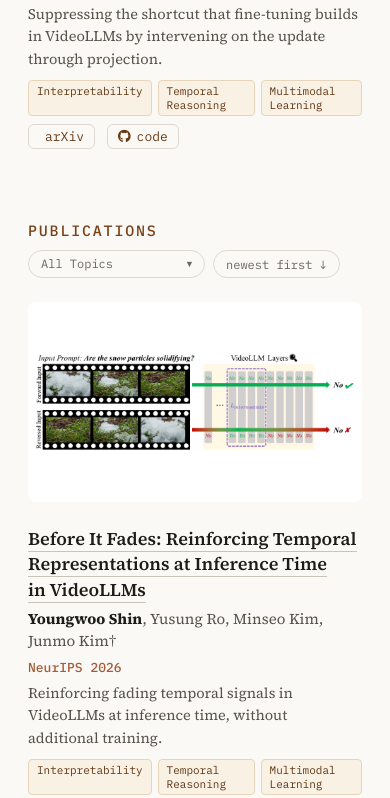
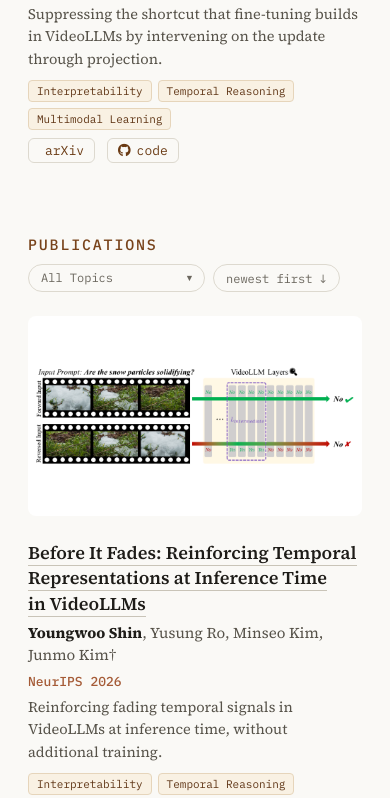
Before and after one commit to Youngwoo-git/Youngwoo-git.github.io, a plain HTML site: page index.html in a window 390 px wide. Shown: the part 1668-2466 px from the top of the page. Drawn offline with nearby package versions, Linux system fonts and the light colour scheme; some icons are missing.

Commit message:
Keep paper tags on one line on mobile

```diff
--- a/index.html
+++ b/index.html
@@ -27,6 +27,8 @@
   a { color: oklch(0.4 0.085 55); text-decoration: none; border-bottom: 1px solid oklch(0.4 0.085 55 / 0.3); }
   a:hover { color: oklch(0.3 0.1 55); border-bottom-color: oklch(0.3 0.1 55); }
   ::selection { background: oklch(0.4 0.085 55 / 0.15); }
+  .pub-tags { flex-wrap: wrap; }
+  .pub-tags > span { white-space: nowrap; }
   @media (max-width: 720px) {
     article.pub-card { flex-direction: column !important; align-items: stretch !important; }
     article.pub-card > div:first-child { flex: none !important; width: 100% !important; height: 200px !important; margin-top: 0 !important; }
@@ -91,7 +93,7 @@
           <h3 style="margin: 0; font-size: 18px; font-weight: 600; line-height: 1.4; text-wrap: pretty"><a href="https://arxiv.org/abs/2611.25776" style="color: #1E1C18; border-bottom-color: #C9C4B8">Suppressing the Shortcut Hidden Behind the Gains of VideoLLM Fine-Tuning</a></h3>
           <p style="margin: 0; font-size: 15px; color: #57534A; line-height: 1.5"><strong style="color: #1E1C18">Youngwoo Shin</strong>, Jongsuk Kim&dagger;, Junmo Kim&dagger;</p>
           <p style="margin: 0; font-size: 14.5px; color: #57534A; line-height: 1.55; text-wrap: pretty">Suppressing the shortcut that fine-tuning builds in VideoLLMs by intervening on the update through projection.</p>
-          <div style="display: flex; gap: 6px; margin-top: 4px; font-family: 'IBM Plex Mono', monospace">
+          <div class="pub-tags" style="display: flex; gap: 6px; margin-top: 4px; font-family: 'IBM Plex Mono', monospace">
           <span style="border: 1px solid oklch(0.88 0.04 80); border-radius: 4px; padding: 3px 8px; font-size: 11px; background: oklch(0.96 0.02 80); color: oklch(0.38 0.075 55)">Interpretability</span><span style="border: 1px solid oklch(0.88 0.04 80); border-radius: 4px; padding: 3px 8px; font-size: 11px; background: oklch(0.96 0.02 80); color: oklch(0.38 0.075 55)">Temporal Reasoning</span><span style="border: 1px solid oklch(0.88 0.04 80); border-radius: 4px; padding: 3px 8px; font-size: 11px; background: oklch(0.96 0.02 80); color: oklch(0.38 0.075 55)">Multimodal Learning</span>
           </div>
           <div style="display: flex; gap: 12px; margin-top: 2px; font-family: 'IBM Plex Mono', monospace; font-size: 13px">
@@ -134,7 +136,7 @@
           <p style="margin: 0; font-size: 15px; color: #57534A; line-height: 1.5"><strong style="color: #1E1C18">Youngwoo Shin</strong>, Yusung Ro, Minseo Kim, Junmo Kim&dagger;</p>
           <p style="margin: 0; font-family: 'IBM Plex Mono', monospace; font-size: 13px; color: oklch(0.55 0.11 45); font-weight: 500">NeurIPS 2026</p>
           <p style="margin: 0; font-size: 14.5px; color: #57534A; line-height: 1.55; text-wrap: pretty">Reinforcing fading temporal signals in VideoLLMs at inference time, without additional training.</p>
-          <div style="display: flex; gap: 6px; margin-top: 4px; font-family: 'IBM Plex Mono', monospace">
+          <div class="pub-tags" style="display: flex; gap: 6px; margin-top: 4px; font-family: 'IBM Plex Mono', monospace">
             <span style="border: 1px solid oklch(0.88 0.04 80); border-radius: 4px; padding: 3px 8px; font-size: 11px; background: oklch(0.96 0.02 80); color: oklch(0.38 0.075 55)">Interpretability</span><span style="border: 1px solid oklch(0.88 0.04 80); border-radius: 4px; padding: 3px 8px; font-size: 11px; background: oklch(0.96 0.02 80); color: oklch(0.38 0.075 55)">Temporal Reasoning</span><span style="border: 1px solid oklch(0.88 0.04 80); border-radius: 4px; padding: 3px 8px; font-size: 11px; background: oklch(0.96 0.02 80); color: oklch(0.38 0.075 55)">Multimodal Learning</span>
           </div>
           <div style="display: flex; gap: 12px; margin-top: 2px; font-family: 'IBM Plex Mono', monospace; font-size: 13px">
@@ -156,7 +158,7 @@
           <p style="margin: 0; font-size: 15px; color: #57534A; line-height: 1.5"><strong style="color: #1E1C18">Youngwoo Shin</strong>*, Jiwan Hur*, Junmo Kim&dagger;</p>
           <p style="margin: 0; font-family: 'IBM Plex Mono', monospace; font-size: 13px; color: oklch(0.55 0.11 45); font-weight: 500">ICLR 2026</p>
           <p style="margin: 0; font-size: 14.5px; color: #57534A; line-height: 1.55; text-wrap: pretty">Training-free guidance for visual autoregressive (VAR) models, derived from an information-theoretic view of next-scale generation.</p>
-          <div style="display: flex; gap: 6px; margin-top: 4px; font-family: 'IBM Plex Mono', monospace">
+          <div class="pub-tags" style="display: flex; gap: 6px; margin-top: 4px; font-family: 'IBM Plex Mono', monospace">
             <span style="border: 1px solid oklch(0.88 0.04 80); border-radius: 4px; padding: 3px 8px; font-size: 11px; background: oklch(0.96 0.02 80); color: oklch(0.38 0.075 55)">Interpretability</span><span style="border: 1px solid oklch(0.88 0.04 80); border-radius: 4px; padding: 3px 8px; font-size: 11px; background: oklch(0.96 0.02 80); color: oklch(0.38 0.075 55)">Generative Models</span>
           </div>
           <div style="display: flex; gap: 12px; margin-top: 2px; font-family: 'IBM Plex Mono', monospace; font-size: 13px">
@@ -178,7 +180,7 @@
           <p style="margin: 0; font-size: 15px; color: #57534A; line-height: 1.5">Changho Choi*, <strong style="color: #1E1C18">Youngwoo Shin</strong>*, Gyojin Han, Dong-Jae Lee, Junmo Kim&dagger;</p>
           <p style="margin: 0; font-family: 'IBM Plex Mono', monospace; font-size: 13px; color: oklch(0.55 0.11 45); font-weight: 500">ACM Multimedia 2025</p>
           <p style="margin: 0; font-size: 14.5px; color: #57534A; line-height: 1.55; text-wrap: pretty">The first benchmark and baseline MLLM for spatio-temporal understanding of 4D LiDAR.</p>
-          <div style="display: flex; gap: 6px; margin-top: 4px; font-family: 'IBM Plex Mono', monospace">
+          <div class="pub-tags" style="display: flex; gap: 6px; margin-top: 4px; font-family: 'IBM Plex Mono', monospace">
             <span style="border: 1px solid oklch(0.88 0.04 80); border-radius: 4px; padding: 3px 8px; font-size: 11px; background: oklch(0.96 0.02 80); color: oklch(0.38 0.075 55)">Temporal Reasoning</span><span style="border: 1px solid oklch(0.88 0.04 80); border-radius: 4px; padding: 3px 8px; font-size: 11px; background: oklch(0.96 0.02 80); color: oklch(0.38 0.075 55)">Multimodal Learning</span>
           </div>
           <div style="display: flex; gap: 12px; margin-top: 2px; font-family: 'IBM Plex Mono', monospace; font-size: 13px">
```
